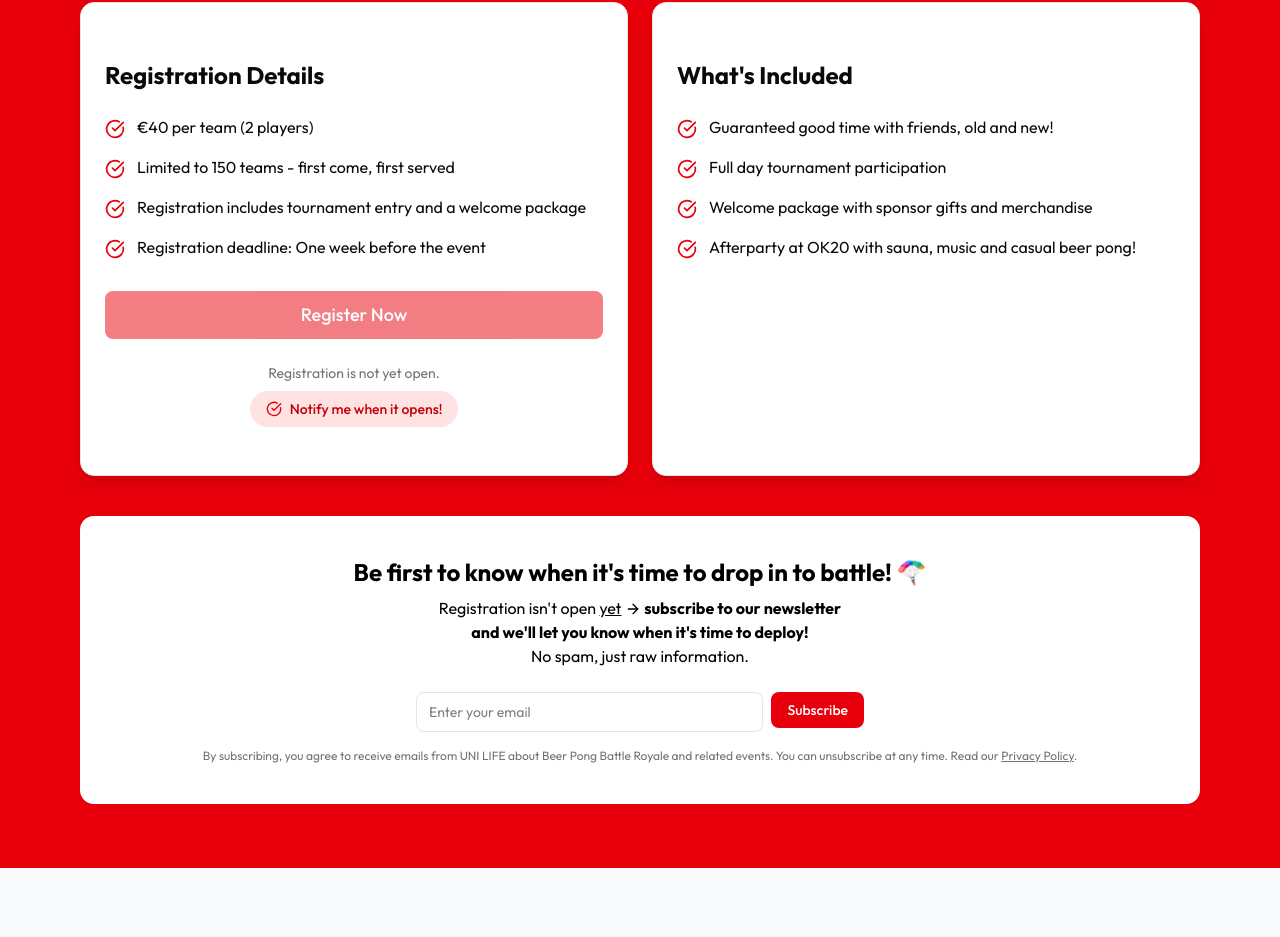
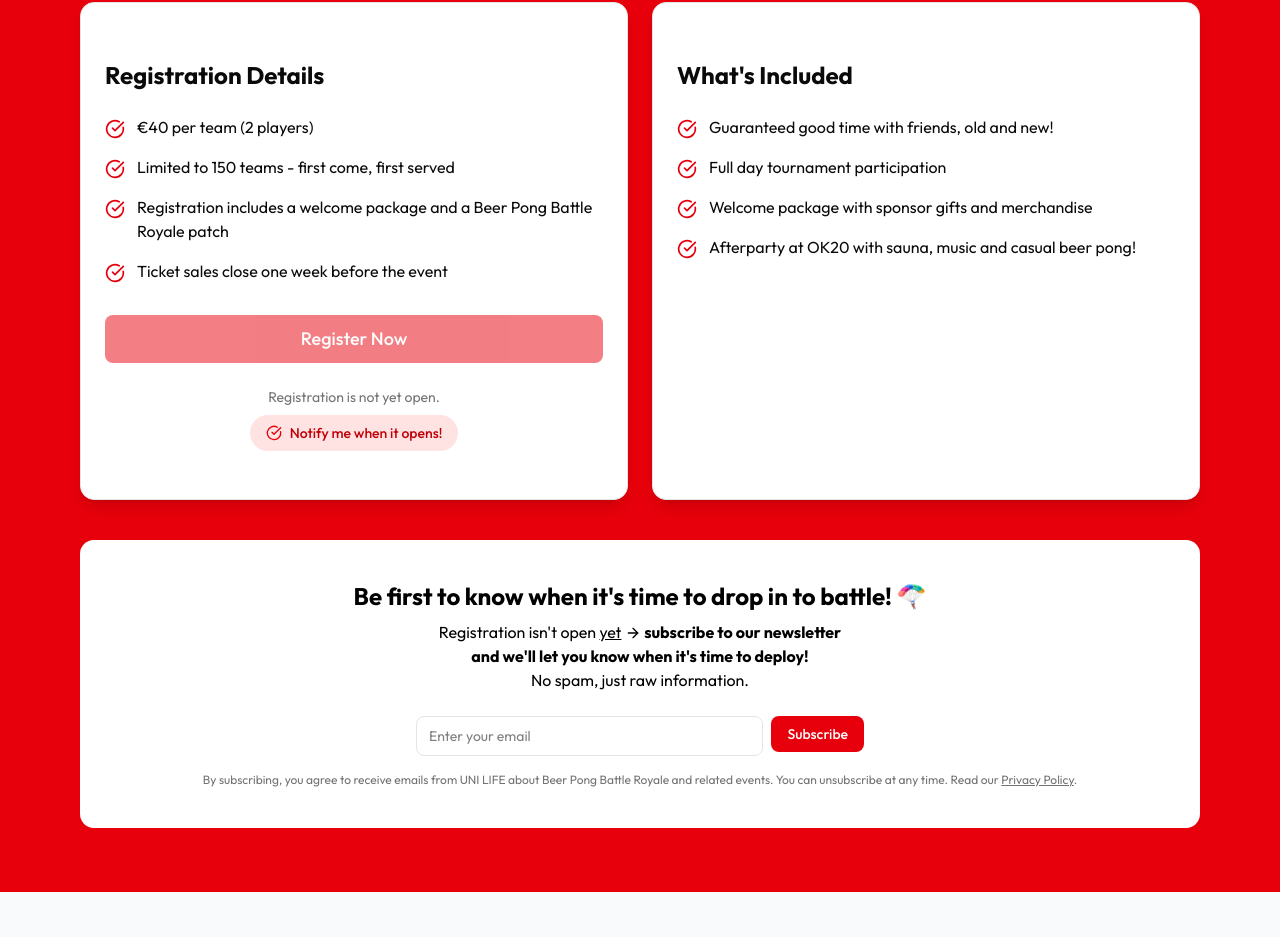
Before and after one commit to strengv1/unilife, a Next.js app: page /events/battleroyale in a window 1280 px wide. Shown: the part 2484-3421 px from the top of the page. Built offline with nearby package versions, Linux system fonts and the light colour scheme.

Commit message:
little edits

```diff
--- a/src/app/events/battleroyale/_components/FAQSection.tsx
+++ b/src/app/events/battleroyale/_components/FAQSection.tsx
@@ -16,7 +16,7 @@ export const FAQSection = () => {
     {
       question: "What's the refund policy?",
       answer:
-        "You can transfer your registration to another team but no refunds will be issued. Team name can be changed up to 1 week before the tournament date.",
+        "You can transfer your registration to another team but no refunds will be issued.",
     },
     {
       question: "Is there food available at the event?",
--- a/src/app/events/battleroyale/_components/RegistrationSection.tsx
+++ b/src/app/events/battleroyale/_components/RegistrationSection.tsx
@@ -29,11 +29,11 @@ export const RegistrationSection = () => {
                 </li>
                 <li className="flex items-start gap-3">
                   <CheckCircle className="mt-1 h-5 w-5 flex-shrink-0 text-red-600" />
-                  <span>Registration includes tournament entry and a welcome package</span>
+                  <span>Registration includes a welcome package and a Beer Pong Battle Royale patch</span>
                 </li>
                 <li className="flex items-start gap-3">
                   <CheckCircle className="mt-1 h-5 w-5 flex-shrink-0 text-red-600" />
-                  <span>Registration deadline: One week before the event</span>
+                  <span>Ticket sales close one week before the event</span>
                 </li>
               </ul>
               <Button disabled className="mt-8 w-full bg-red-600 hover:bg-red-700 text-lg py-6">Register Now</Button>
```
